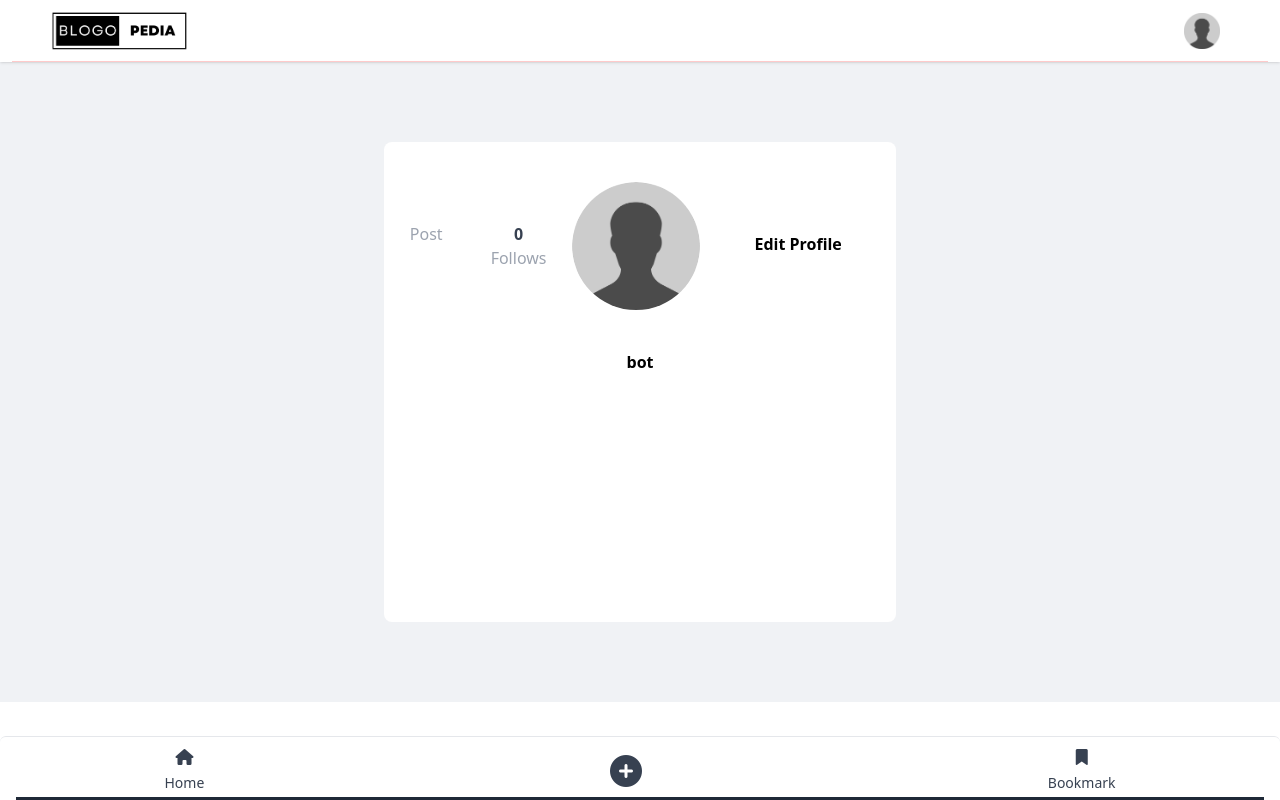
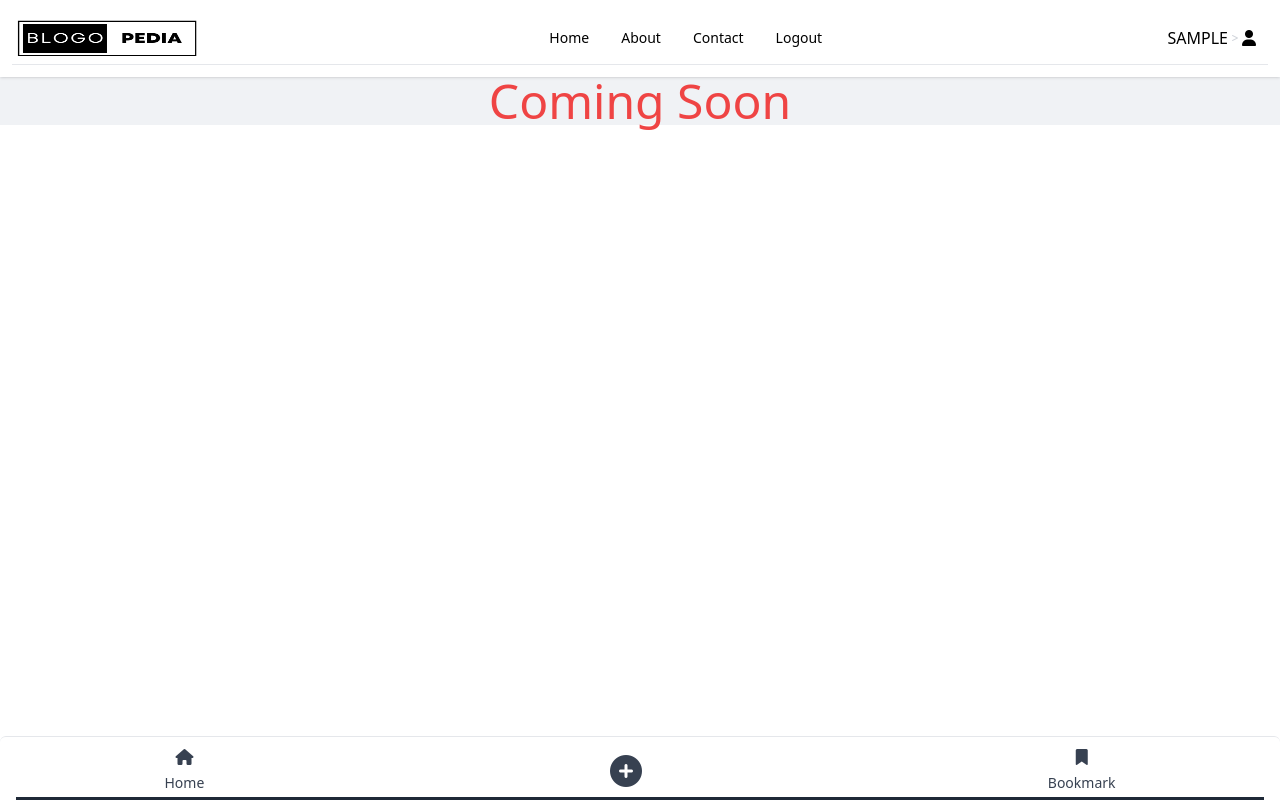
Before and after one commit to OWAISIDRISI53/memories-frontend, a React (Create React App) app: page /profile/me in a window 1280 px wide. Built offline with nearby package versions, Linux system fonts and the light colour scheme; sample sign-in values are in the browser's storage.

Commit message:
fixing error

```diff
--- a/src/components/Navbar/Navbar.jsx
+++ b/src/components/Navbar/Navbar.jsx
@@ -28,165 +28,165 @@ const Navbar = () => {
   }
 
   return (
-    // <header className="bg-white shadow py-3 px-3 sticky top-0 z-50">
-    //   <nav className="py-2.5w-full z-20 border-b border-gray-200 ">
-    //     <div className="container flex flex-wrap items-center justify-between mx-auto">
-    //       <img src={logo} className="mr-3 w-1/2 md:w-48 md:h-10" alt="Logo" />
-    //       <div className="flex md:order-2 items-center">
-    //         {user ? (
-    //           <Link
-    //             to="/profile/me"
-    //             className="flex items-center mx-3 gap-1 cursor-pointer"
-    //           >
-    //             <h5>{getFirstName(user.name)} </h5>
-    //             <i className="text-gray-300 text-[8px] fa-solid fa-greater-than"></i>
-    //             <i className="fa-solid fa-user"></i>
-    //           </Link>
-    //         ) : (
-    //           <button
-    //             type="button"
-    //             // className="text-white bg-blue-700 hover:bg-blue-800 focus:ring-4 focus:outline-none focus:ring-blue-300 font-medium rounded-lg text-sm px-5 py-2.5 text-center mr-3 md:mr-0 "
-    //             className="primary-btn"
-    //           >
-    //             <Link to="/login"> Get started</Link>
-    //           </button>
-    //         )}
+    <header className="bg-white shadow py-3 px-3 sticky top-0 z-50">
+      <nav className="py-2.5w-full z-20 border-b border-gray-200 ">
+        <div className="container flex flex-wrap items-center justify-between mx-auto">
+          <img src={logo} className="mr-3 w-1/2 md:w-48 md:h-10" alt="Logo" />
+          <div className="flex md:order-2 items-center">
+            {user ? (
+              <Link
+                to="/profile/me"
+                className="flex items-center mx-3 gap-1 cursor-pointer"
+              >
+                <h5>{getFirstName(user.name)} </h5>
+                <i className="text-gray-300 text-[8px] fa-solid fa-greater-than"></i>
+                <i className="fa-solid fa-user"></i>
+              </Link>
+            ) : (
+              <button
+                type="button"
+                // className="text-white bg-blue-700 hover:bg-blue-800 focus:ring-4 focus:outline-none focus:ring-blue-300 font-medium rounded-lg text-sm px-5 py-2.5 text-center mr-3 md:mr-0 "
+                className="primary-btn"
+              >
+                <Link to="/login"> Get started</Link>
+              </button>
+            )}
 
-    //         <button
-    //           data-collapse-toggle="navbar-sticky"
-    //           type="button"
-    //           className="inline-flex items-center p-2 text-sm text-gray-500 rounded-lg md:hidden hover:bg-gray-100 focus:outline-none focus:ring-2 focus:ring-gray-200"
-    //           aria-controls="navbar-sticky"
-    //           aria-expanded="false"
-    //         >
-    //           <span className="sr-only">Open main menu</span>
-    //           <svg
-    //             onClick={toggleNav}
-    //             className="w-6 h-6"
-    //             aria-hidden="true"
-    //             fill="currentColor"
-    //             viewBox="0 0 20 20"
-    //             xmlns="http://www.w3.org/2000/svg"
-    //           >
-    //             <path
-    //               fillRule="evenodd"
-    //               d="M3 5a1 1 0 011-1h12a1 1 0 110 2H4a1 1 0 01-1-1zM3 10a1 1 0 011-1h12a1 1 0 110 2H4a1 1 0 01-1-1zM3 15a1 1 0 011-1h12a1 1 0 110 2H4a1 1 0 01-1-1z"
-    //               clipRule="evenodd"
-    //             ></path>
-    //           </svg>
-    //         </button>
-    //       </div>
-    //       {/* Desktop navbar */}
-    //       <div
-    //         className="items-center justify-between hidden w-full md:flex md:w-auto md:order-1"
-    //         id="navbar-sticky"
+            <button
+              data-collapse-toggle="navbar-sticky"
+              type="button"
+              className="inline-flex items-center p-2 text-sm text-gray-500 rounded-lg md:hidden hover:bg-gray-100 focus:outline-none focus:ring-2 focus:ring-gray-200"
+              aria-controls="navbar-sticky"
+              aria-expanded="false"
+            >
+              <span className="sr-only">Open main menu</span>
+              <svg
+                onClick={toggleNav}
+                className="w-6 h-6"
+                aria-hidden="true"
+                fill="currentColor"
+                viewBox="0 0 20 20"
+                xmlns="http://www.w3.org/2000/svg"
+              >
+                <path
+                  fillRule="evenodd"
+                  d="M3 5a1 1 0 011-1h12a1 1 0 110 2H4a1 1 0 01-1-1zM3 10a1 1 0 011-1h12a1 1 0 110 2H4a1 1 0 01-1-1zM3 15a1 1 0 011-1h12a1 1 0 110 2H4a1 1 0 01-1-1z"
+                  clipRule="evenodd"
+                ></path>
+              </svg>
+            </button>
+          </div>
+          {/* Desktop navbar */}
+          <div
+            className="items-center justify-between hidden w-full md:flex md:w-auto md:order-1"
+            id="navbar-sticky"
+          >
+            <ul className="flex flex-col p-4 mt-4 border border-gray-100 rounded-lg md:flex-row md:space-x-8 md:mt-0 md:text-sm md:font-medium md:border-0">
+              <li>
+                <Link
+                  to="/"
+                  className="block py-2 pl-3 pr-4  rounded md:p-0"
+                  aria-current="page"
+                >
+                  Home
+                </Link>
+              </li>
+              <li>
+                <Link
+                  to="/about"
+                  className="block py-2 pl-3 pr-4 rounded md:hover:text-gray-400 md:p-0"
+                >
+                  About
+                </Link>
+              </li>
+              <li>
+                <Link
+                  to="/contact"
+                  className="block py-2 pl-3 pr-4 rounded md:hover:text-gray-400 md:p-0"
+                >
+                  Contact
+                </Link>
+              </li>
+              <li>
+                {!user ? (
+                  <Link
+                    to="/login"
+                    className="block py-2 pl-3 pr-4 text-gray-700 rounded hover:bg-gray-100 md:hover:bg-transparent md:hover:text-blue-700 md:p-0 md:dark:hover:text-white dark:text-gray-400 dark:hover:bg-gray-700 dark:hover:text-white md:dark:hover:bg-transparent dark:border-gray-700"
+                  >
+                    Login
+                  </Link>
+                ) : (
+                  <div onClick={logoutHandler}>Logout</div>
+                )}
+              </li>
+            </ul>
+          </div>
+        </div>
+      </nav>
+      {/* Mobile Navbar */}
+      <div className={click ? "md:hidden transition duration-200" : "hidden"}>
+        <div className=" py-2 flex flex-col gap-1">
+          <Link
+            className="block font-bold rounded-md border border-gray-900 px-3 py-2 hover:bg-blue-200"
+            to="/"
+          >
+            Home
+          </Link>
+          <Link
+            className="block font-bold rounded-md border border-gray-900 px-3 py-2 hover:bg-blue-200"
+            to="/about"
+          >
+            About
+          </Link>
+          <Link
+            className="block font-bold rounded-md border border-gray-900 px-3 py-2 hover:bg-blue-200"
+            to="/contact"
+          >
+            Contact
+          </Link>
+        </div>
+        <div className="flex py-2">
+          <div className="primary-btn" onClick={logoutHandler}>
+            Logout
+          </div>
+        </div>
+      </div>
+    </header>
+
+    // <header className="bg-white shadow px-3 sticky top-0 z-50">
+    //   <nav className="py-2.5 w-full z-20 border-b border-red-200 flex justify-between items-center px-3 md:px-9">
+    //     <div className="logo">
+    //       <img src={logo} className="mr-3 w-1/2 md:w-36" alt="Logo" />
+    //     </div>
+
+    //     <button className="menu-sec h-10 w-12 self-center" onClick={toggleNav}>
+    //       <img
+    //         className="w-9 h-9 md:h-9 md:w-9"
+    //         src={profileImage}
+    //         alt="user"
+    //       />
+    //     </button>
+    //   </nav>
+
+    //   <div className={click ? "transition duration-200" : "hidden"}>
+    //     <div className="user-dash absolute bg-white right-8 py-2 px-6 md:py-4 md:px-8 text-center shadow rounded">
+    //       <Link
+    //         to="/profile/me"
+    //         onClick={toggleNav}
+    //         className="py-3 cursor-pointer font-bold"
     //       >
-    //         <ul className="flex flex-col p-4 mt-4 border border-gray-100 rounded-lg md:flex-row md:space-x-8 md:mt-0 md:text-sm md:font-medium md:border-0">
-    //           <li>
-    //             <Link
-    //               to="/"
-    //               className="block py-2 pl-3 pr-4  rounded md:p-0"
-    //               aria-current="page"
-    //             >
-    //               Home
-    //             </Link>
-    //           </li>
-    //           <li>
-    //             <Link
-    //               to="/about"
-    //               className="block py-2 pl-3 pr-4 rounded md:hover:text-gray-400 md:p-0"
-    //             >
-    //               About
-    //             </Link>
-    //           </li>
-    //           <li>
-    //             <Link
-    //               to="/contact"
-    //               className="block py-2 pl-3 pr-4 rounded md:hover:text-gray-400 md:p-0"
-    //             >
-    //               Contact
-    //             </Link>
-    //           </li>
-    //           <li>
-    //             {!user ? (
-    //               <Link
-    //                 to="/login"
-    //                 className="block py-2 pl-3 pr-4 text-gray-700 rounded hover:bg-gray-100 md:hover:bg-transparent md:hover:text-blue-700 md:p-0 md:dark:hover:text-white dark:text-gray-400 dark:hover:bg-gray-700 dark:hover:text-white md:dark:hover:bg-transparent dark:border-gray-700"
-    //               >
-    //                 Login
-    //               </Link>
-    //             ) : (
-    //               <div onClick={logoutHandler}>Logout</div>
-    //             )}
-    //           </li>
-    //         </ul>
-    //       </div>
-    //     </div>
-    //   </nav>
-    //   {/* Mobile Navbar */}
-    //   <div className={click ? "md:hidden transition duration-200" : "hidden"}>
-    //     <div className=" py-2 flex flex-col gap-1">
-    //       <Link
-    //         className="block font-bold rounded-md border border-gray-900 px-3 py-2 hover:bg-blue-200"
-    //         to="/"
+    //         View Profile
+    //       </Link>
+    //       <hr />
+    //       <button
+    //         onClick={logoutHandler}
+    //         className="py-3 cursor-pointer font-bold text-red-600"
     //       >
-    //         Home
-    //       </Link>
-    //       <Link
-    //         className="block font-bold rounded-md border border-gray-900 px-3 py-2 hover:bg-blue-200"
-    //         to="/about"
-    //       >
-    //         About
-    //       </Link>
-    //       <Link
-    //         className="block font-bold rounded-md border border-gray-900 px-3 py-2 hover:bg-blue-200"
-    //         to="/contact"
-    //       >
-    //         Contact
-    //       </Link>
-    //     </div>
-    //     <div className="flex py-2">
-    //       <div className="primary-btn" onClick={logoutHandler}>
     //         Logout
-    //       </div>
+    //       </button>
     //     </div>
     //   </div>
     // </header>
-
-    <header className="bg-white shadow px-3 sticky top-0 z-50">
-      <nav className="py-2.5 w-full z-20 border-b border-red-200 flex justify-between items-center px-3 md:px-9">
-        <div className="logo">
-          <img src={logo} className="mr-3 w-1/2 md:w-36" alt="Logo" />
-        </div>
-
-        <button className="menu-sec h-10 w-12 self-center" onClick={toggleNav}>
-          <img
-            className="w-9 h-9 md:h-9 md:w-9"
-            src={profileImage}
-            alt="user"
-          />
-        </button>
-      </nav>
-
-      <div className={click ? "transition duration-200" : "hidden"}>
-        <div className="user-dash absolute bg-white right-8 py-2 px-6 md:py-4 md:px-8 text-center shadow rounded">
-          <Link
-            to="/profile/me"
-            onClick={toggleNav}
-            className="py-3 cursor-pointer font-bold"
-          >
-            View Profile
-          </Link>
-          <hr />
-          <button
-            onClick={logoutHandler}
-            className="py-3 cursor-pointer font-bold text-red-600"
-          >
-            Logout
-          </button>
-        </div>
-      </div>
-    </header>
   );
 };
 
--- a/src/pages/Account/Profile.jsx
+++ b/src/pages/Account/Profile.jsx
@@ -1,109 +1,15 @@
-import React, { useContext } from "react";
+// import React, { useContext } from "react";
 
-import profileImage from "../../assets/profile.png";
-import postContext from "../../context/post/postContext";
-import getFirstName from "../../utils/getFirstname";
+// import profileImage from "../../assets/profile.png";
+// import postContext from "../../context/post/postContext";
+// import getFirstName from "../../utils/getFirstname";
 
 const Profile = () => {
-  const context = useContext(postContext);
-  const { getUserPost, user } = context;
-
-  const posts = [
-    { id: 1, title: "Post 1", content: "This is the content of Post 1." },
-    { id: 2, title: "Post 2", content: "This is the content of Post 2." },
-    { id: 3, title: "Post 3", content: "This is the content of Post 3." },
-  ];
-
   return (
-    // <div className="mx-auto h-[60vh] w-[70%]">
-    <div className="h-[80vh] w-full grid place-items-center">
-      <div className="flex mx-auto h-[60vh] w-[70%] md:w-[40%] flex-col gap-2 rounded-lg bg-white p-4 shadow-primary">
-        {/* <div className="flex h-full w-full flex-col gap-2 rounded-lg bg-white p-4 shadow-primary"> */}
-        <div className="img_name_and_stat_count flex h-fit w-full flex-col items-center gap-4 md:h-44 md:flex-row md:justify-evenly">
-          <div className="order-1 md:order-2">
-            <img
-              className="h-32 w-32 rounded-full object-cover"
-              src={profileImage}
-              alt="PROFILE_IMAGE"
-            />
-          </div>
-          <div className="order-2 flex flex-col items-center gap-3 md:order-3">
-            <p className="block text-2.5xl font-semibold md:hidden">
-              {getFirstName(user.name)}
-            </p>
-            <div className="my-1 mb-2 flex h-full w-full flex-col items-center gap-5 sm:flex-row md:flex-col md:gap-3">
-              <button className="w-36 rounded-md bg-primary-gray-200 py-1 font-semibold text-black">
-                Edit Profile
-              </button>
-            </div>
-          </div>
-          <div className="order-3 flex gap-12 md:order-1">
-            <div className="flex flex-col items-center">
-              <p className="font-bold text-gray-700">
-                {localStorage.getItem("no_of_post")}
-              </p>
-              <p className="font-normal text-gray-400">Post</p>
-            </div>
-            <div className="flex flex-col items-center">
-              <p className="font-bold text-gray-700">0</p>
-              <p className="font-normal text-gray-400">Follows</p>
-            </div>
-          </div>
-        </div>
-        <div className="name_and_bio flex h-fit w-full flex-col items-center gap-2 px-10 py-2">
-          <p className="relative hidden w-full text-center text-2.5xl font-semibold md:block">
-            bot
-          </p>
-          <p className=""></p>
-        </div>
-      </div>
+    <div className="flex justify-center items-center h-1/2 w-full">
+      <h2 className="text-red-500 text-5xl">Coming Soon</h2>
     </div>
   );
-
-  // return (
-  //   <div className="min-h-screen bg-gray-100 flex flex-col">
-  //     <nav className="bg-gray-800">
-  //       <div className="max-w-7xl mx-auto px-2 sm:px-6 lg:px-8">
-  //         <div className="relative flex items-center justify-between h-16">
-  //           <div className="absolute inset-y-0 left-0 flex items-center sm:hidden">
-  //             {/* Mobile menu button */}
-  //           </div>
-  //           <div className="flex-1 flex items-center justify-center sm:items-stretch sm:justify-start">
-  //             {/* Logo */}
-  //             <div className="hidden sm:block sm:ml-6">
-  //               <div className="flex space-x-4">
-  //                 <a
-  //                   href="/"
-  //                   className="text-white hover:bg-gray-700 px-3 py-2 rounded-md text-sm font-medium"
-  //                 >
-  //                   Home
-  //                 </a>
-  //                 <a
-  //                   href="/admin"
-  //                   className="bg-gray-900 text-white px-3 py-2 rounded-md text-sm font-medium"
-  //                 >
-  //                   Admin
-  //                 </a>
-  //               </div>
-  //             </div>
-  //           </div>
-  //         </div>
-  //       </div>
-  //     </nav>
-  //     <main className="flex-1 flex flex-col max-w-7xl mx-auto px-4 sm:px-6 lg:px-8">
-  //       <h1 className="text-3xl font-bold mt-8">Admin Dashboard</h1>
-  //       {/* Admin content */}
-  //     </main>
-  //   </div>
-  // );
 };
 
-// const Profile = () => {
-//   return (
-//     <div className="flex justify-center items-center h-1/2 w-full">
-//       <h2 className="text-red-500 text-5xl">Coming Soon</h2>
-//     </div>
-//   );
-// };
-
 export default Profile;
```
Also changed, not shown: src/components/posts/Post.jsx (+10 -11 lines), src/context/post/PostState.js (+14 -14 lines).
